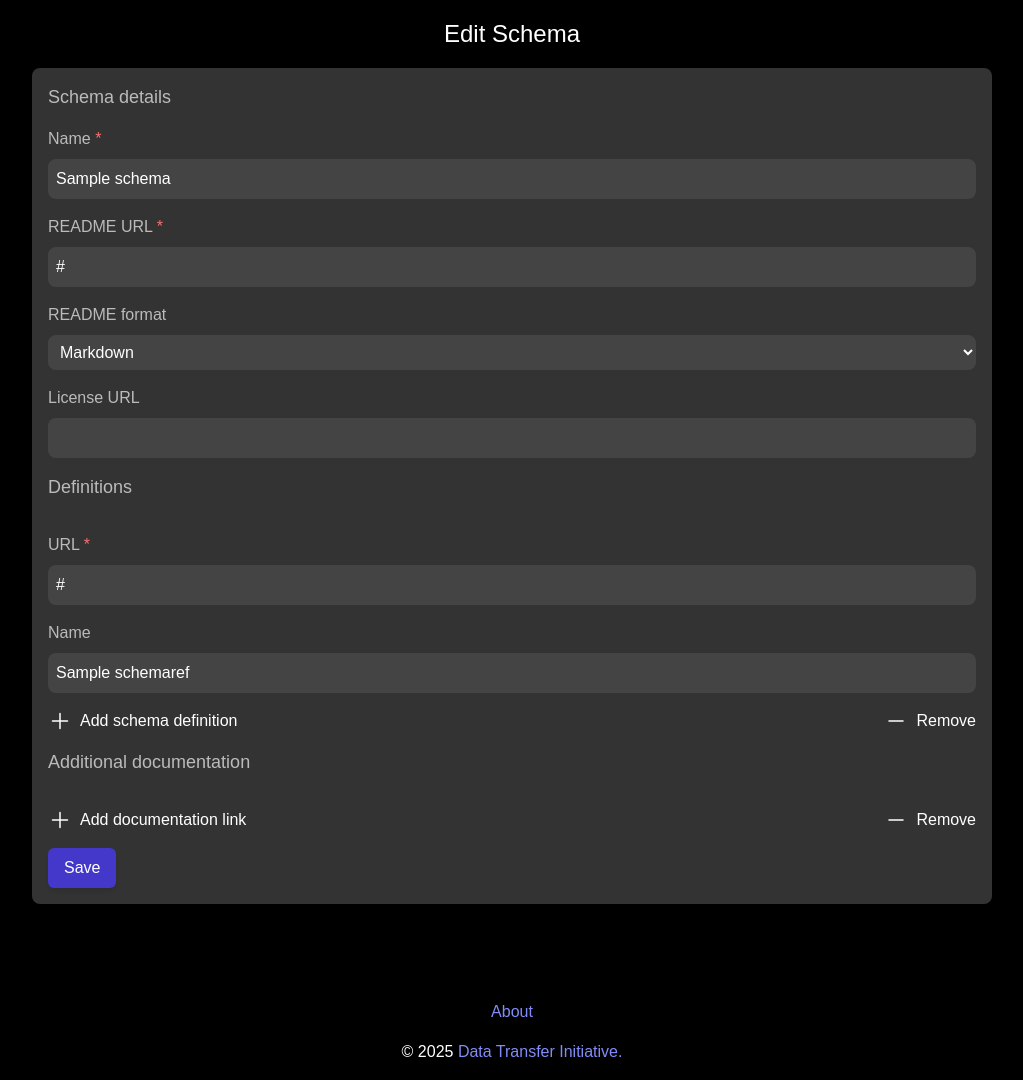
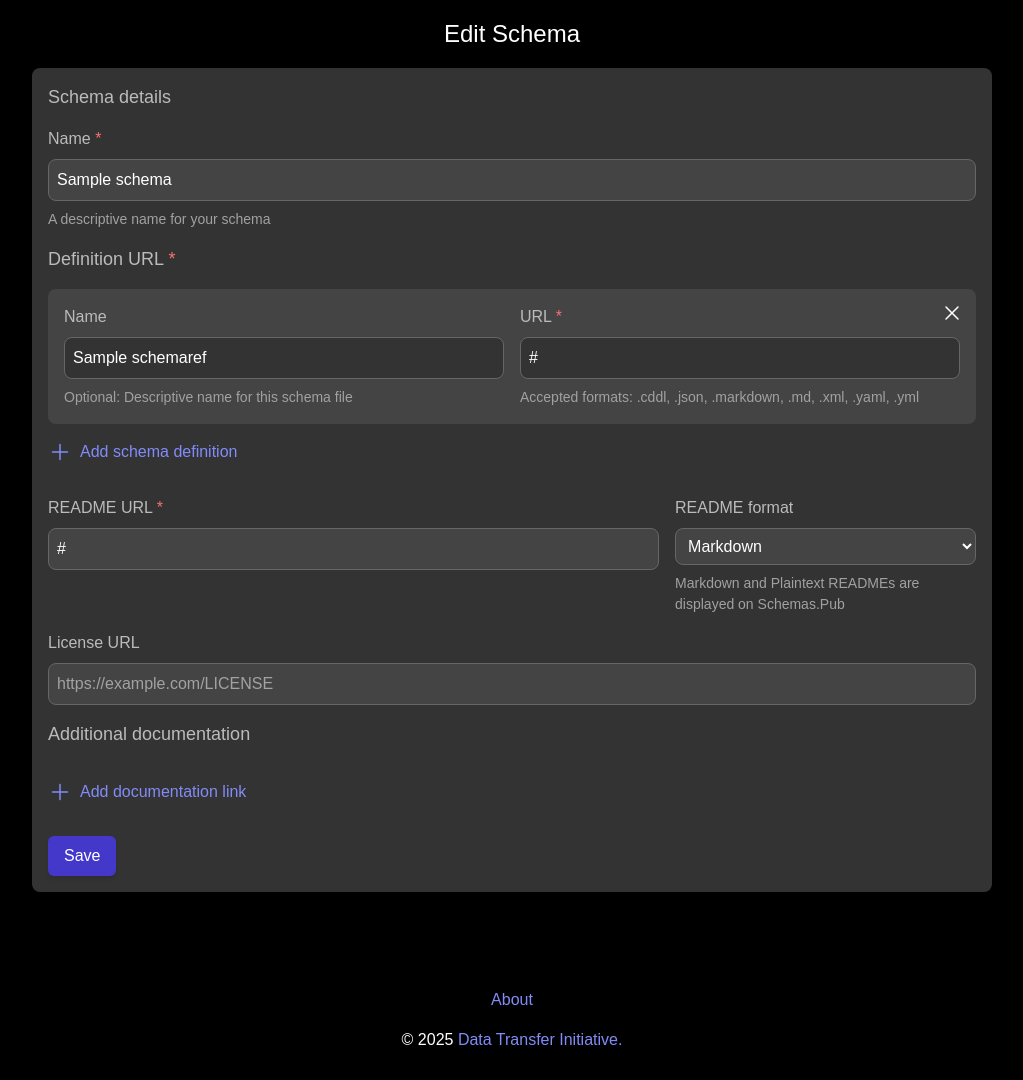
Before and after one commit to dtinit/schemaindex, a Django app: page /manage/schema/1 in a window 1280 px wide. Shown: the part 57-1137 px from the top of the page, without its empty margins (128-1151 px from the left). After the commit the page ends 1102 px from the top, so only its background shows below. Run offline with Django 5.2, Linux system fonts and the light colour scheme; a user stored in the database is signed in; tables that the repository leaves empty hold one stand-in row (values such as "Sample post"); some libraries are stand-ins or nearby versions.

Commit message:
Schema management form redesign (#153)
* Update schema management layout to mostly match design

* Remove leftover tab styles

* Style formset append buttons and refactor related button link styles

* Remove leftover tab JS

* Implement new formset close triggers

```diff
--- a/core/forms.py
+++ b/core/forms.py
@@ -2,9 +2,10 @@ from django import forms
 from django.core.exceptions import ValidationError
 from django.db.models import Q
 import requests
-from pygments.lexers import get_lexer_for_filename
+from pygments.lexers import get_lexer_for_filename, get_all_lexers
 from pygments.util import ClassNotFound
 from .models import DocumentationItem, SchemaRef, Schema
+
 
 '''
 This is currently just a list of languages supported
@@ -19,8 +20,20 @@ can less tightly connect what file extension something is to what we tell the hi
 Note that the actual allowlist is an intersection
 of this list and the lexers from pygments.
 '''
+
 SPECIFICATION_LANGUAGE_ALLOWLIST = [
 "bash","c","cpp","csharp","css","diff","go","graphql","ini","java","javascript","json","kotlin","less","lua","makefile","markdown","objectivec","perl","php","php-template","python","python-repl","r","ruby","rust","scss","shell","sql","swift","typescript","vbnet","wasm","xml","yaml","cddl"
+]
+
+# These are just alphabetized and shown as help text
+EXPLICITLY_SUPPORTED_FILE_EXTENSIONS = [
+    '.json',
+    '.markdown',
+    '.md',
+    '.xml',
+    '.yaml',
+    '.yml',
+    '.cddl'
 ]
 
 class ReferenceItemForm(forms.Form):
@@ -53,7 +66,20 @@ def clean_url(url):
 class SchemaRefForm(ReferenceItemForm):
     schema_id = None
 
-    name = forms.CharField(label="Name", max_length=200, required=False)
+    name = forms.CharField(
+        label="Name",
+        max_length=200,
+        required=False,
+        help_text="Optional: Descriptive name for this schema file"
+    )
+    url = forms.URLField(
+        label="URL",
+        help_text=f"Accepted formats: {', '.join(sorted(EXPLICITLY_SUPPORTED_FILE_EXTENSIONS))}"
+    )
+
+
+    def __init__(self, *args, **kwargs):
+        super().__init__(*args, **kwargs)
 
     def clean_url(self):
         if not self.cleaned_data['url']:
@@ -112,14 +138,26 @@ DocumentationItemFormsetFactory = forms.formset_factory(DocumentationItemForm, e
 class SchemaForm(forms.Form):
     id = None
 
-    name = forms.CharField(label="Name", max_length=200)
-    readme_url = forms.URLField(label="README URL")
+    name = forms.CharField(
+        label="Name",
+        max_length=200,
+        help_text="A descriptive name for your schema"
+    )
+    readme_url = forms.URLField(
+        label="README URL",
+        widget=forms.TextInput(attrs={'placeholder': 'https://example.com/README.md'})
+    )
     readme_format = forms.ChoiceField(
         choices=[('', 'Other')] + list(DocumentationItem.DocumentationItemFormat.choices),
         required=False,
         label="README format",
+        help_text="Markdown and Plaintext READMEs are displayed on Schemas.Pub"
     )
-    license_url = forms.URLField(label="License URL", required=False)
+    license_url = forms.URLField(
+        label="License URL",
+        required=False,
+        widget=forms.TextInput(attrs={'placeholder': 'https://example.com/LICENSE'})
+    )
 
     def __init__(self, *args, schema = None, **kwargs):
         super().__init__(*args, **kwargs)
--- a/core/static/css/site.css
+++ b/core/static/css/site.css
@@ -58,6 +58,7 @@ select {
   background: #444;
   color: var(--text-primary);
   width: 100%;
+  border: 1px solid #666;
 }
 
 .nav-header {
@@ -80,6 +81,7 @@ select {
   display: flex;
   gap: 0.5rem;
   align-items: center;
+  color: var(--text-primary);
 }
 
 .nav-header__auth-actions {
@@ -206,29 +208,6 @@ select {
   color: var(--text-secondary);
 }
 
-.button-link {
-  font-weight: 500;
-  color: var(--text-primary);
-}
-
-.button-link--primary {
-  background: var(--primary-color);
-  text-decoration: none;
-  border-radius: 1rem;
-  padding: 0.25rem 1.25rem;
-  box-shadow: 0 4px 4px -1px rgba(0, 0, 0, 0.1);
-}
-
-a.button-link--primary:hover {
-  color: var(--text-primary);
-  background: var(--primary-color-highlight);
-  text-decoration: none;
-}
-
-.button-link--primary:active {
-  box-shadow: none;
-}
-
 .account-page {
   width: 100%;
   max-width: 30rem;
@@ -247,8 +226,7 @@ a.button-link--primary:hover {
   align-self: flex-end;
 }
 
-.button,
-.tab-link {
+.button {
   font-weight: 500;
   cursor: pointer;
   color: var(--text-primary);
@@ -258,9 +236,35 @@ a.button-link--primary:hover {
   justify-content: center;
 }
 
-.button:hover,
-.tab-link:hover {
+.button:hover {
   color: var(--text-secondary);
+}
+
+/* A button that looks like a link */
+.button--link {
+  color: var(--text-link-color);
+}
+
+.button--link:hover {
+  color: var(--text-link-color-highlight);
+}
+
+.button--primary {
+  background: var(--primary-color);
+  text-decoration: none;
+  border-radius: 1rem;
+  padding: 0.25rem 1.25rem;
+  box-shadow: 0 4px 4px -1px rgba(0, 0, 0, 0.1);
+}
+
+a.button--primary:hover {
+  color: var(--text-primary);
+  background: var(--primary-color-highlight);
+  text-decoration: none;
+}
+
+.button--primary:active {
+  box-shadow: none;
 }
 
 .button--prominent,
@@ -339,11 +343,17 @@ a.button-link--primary:hover {
 .field label {
   font-size: 16px;
   font-weight: 500;
+  color: var(--text-secondary);
 }
 
 .field__label--is-required:after {
   content: '*';
   color: var(--danger-color-text);
+}
+
+.field__help-text {
+  font-size: 14px;
+  color: #a1a1a1;
 }
 
 .field--checkbox {
@@ -360,6 +370,24 @@ a.button-link--primary:hover {
 
 .field--checkbox label {
   cursor: pointer;
+}
+
+.split-field-container {
+  width: 100%;
+  display: flex;
+  gap: 1rem;
+}
+
+.split-field-container--50-50 .field {
+  width: 50%;
+}
+
+.split-field-container--67-33 .field:first-of-type {
+  width: 67%;
+}
+
+.split-field-container--67-33 .field:last-of-type {
+  width: 33%;
 }
 
 .errorlist {
@@ -432,6 +460,9 @@ a.button-link--primary:hover {
 
 .formsets {
   width: 100%;
+  display: flex;
+  flex-direction: column;
+  gap: 1rem;
 }
 
 .empty-form {
@@ -439,53 +470,33 @@ a.button-link--primary:hover {
 }
 
 .formset {
-  border-bottom: 1px solid #555;
-  padding: 1rem 0;
+  padding: 1rem;
+  border-radius: 8px;
+  background: #444;
+  width: 100%;
+  position: relative;
+}
+
+.formset input,
+.formset select {
+  background: #333;
 }
 
 .formset:first-child {
   padding-top: 0;
 }
 
-.formset:last-child {
-  border-bottom: none;
-  padding-bottom: 0;
+.formset .formset__close-trigger {
+  position: absolute;
+  right: 0.75rem;
+  top: 0.75rem;
 }
 
 .formset-controls {
   display: flex;
   align-items: center;
   justify-content: space-between;
-}
-
-.tab-links {
-  width: 100%;
-  display: flex;
-  align-items: center;
-  justify-content: flex-start;
-  gap: 2rem;
-  border-bottom: 1px solid #555;
-  overflow: auto;
-}
-
-.tab-link {
-  padding: 0.5rem 0 1rem;
-  border-bottom: 2px solid transparent;
-}
-
-.tab-link:hover {
-  color: var(--text-link-color-highlight);
-  border-color: var(--text-link-color-highlight);
-}
-
-.tab-link--is-active,
-.tab-link--is-active:hover {
-  color: var(--text-link-color);
-  border-color: var(--text-link-color);
-}
-
-.inactive-tab {
-  display: none !important;
+  margin-bottom: 1rem;
 }
 
 .site-footer {
--- a/core/static/js/site.js
+++ b/core/static/js/site.js
@@ -14,6 +14,78 @@
       clearTimeout(timeout);
       timeout = setTimeout(() => fn(...args), time);
     };
+  };
+
+  /** @param {HTMLElement} formsetElement */
+  const attachFormsetControlHandlers = (formsetElement) => {
+    const closeTriggerElements = Array.from(
+      formsetElement.getElementsByClassName('formset__close-trigger')
+    );
+    closeTriggerElements.forEach((element) => {
+      element.addEventListener('click', () => {
+        formsetElement.remove();
+      });
+    });
+  };
+
+  /**
+   * Django formsets have an internal "management form" which tracks
+   * the number of forms inside the formset. Rather than updating these
+   * values manually as we add or remove forms, here we start watching
+   * the formset's children so we can update the management form values
+   * as we detect forms being added/removed.
+   *
+   * Note: this assumes all forms within an element with the
+   * "data-formset-list-id" attribute have the ".formset" class.
+   *
+   * @param {HTMLElement} formsetListElement
+   */
+  const initializeFormsetListManagementForm = (formsetListElement) => {
+    const formsetListId = formsetListElement.getAttribute(
+      'data-formset-list-id'
+    );
+    if (!formsetListId) {
+      console.error(
+        new Error(
+          "The formset list element has no 'data-formset-list-id' attribute"
+        )
+      );
+      return;
+    }
+    const totalFormInput = formsetListElement.querySelector(
+      `input[name="${formsetListId}-TOTAL_FORMS"]`
+    );
+    const mutationObserver = new MutationObserver((mutationList) => {
+      mutationList.forEach((mutation) => {
+        if (mutation.type !== 'childList') {
+          return;
+        }
+        if (!(totalFormInput instanceof HTMLInputElement)) {
+          console.error(
+            new Error(
+              'The formset list element has no TOTAL_FORMS input (did you forget to render the management form?'
+            )
+          );
+          return;
+        }
+        totalFormInput.value = formsetListElement
+          .getElementsByClassName('formset')
+          .length.toString();
+        // If nodes were not added, we're done. Otherwise, wire up the handlers.
+        if (!mutation.addedNodes || !mutation.addedNodes.length) {
+          return;
+        }
+        mutation.addedNodes.forEach((node) => {
+          if (
+            node instanceof HTMLElement &&
+            node.classList.contains('formset')
+          ) {
+            attachFormsetControlHandlers(node);
+          }
+        });
+      });
+    });
+    mutationObserver.observe(formsetListElement, { childList: true });
   };
 
   document.addEventListener('DOMContentLoaded', () => {
@@ -45,6 +117,22 @@
       });
     });
 
+    Array.from(document.querySelectorAll('[data-formset-list-id]')).forEach(
+      (formsetListElement) => {
+        if (!(formsetListElement instanceof HTMLElement)) {
+          return;
+        }
+        initializeFormsetListManagementForm(formsetListElement);
+        Array.from(
+          formsetListElement.getElementsByClassName('formset')
+        ).forEach((formsetElement) => {
+          if (formsetElement instanceof HTMLElement) {
+            attachFormsetControlHandlers(formsetElement);
+          }
+        });
+      }
+    );
+
     Array.from(
       document.querySelectorAll('[data-formset-append-to-list-id]')
     ).forEach((appendTriggerElement) => {
@@ -74,50 +162,6 @@
           currentFormItemCount.toString()
         );
         formsetListElement.insertAdjacentHTML('beforeend', nextFormItemHtml);
-        const totalFormInput = formsetListElement.querySelector(
-          `input[name="${formsetListId}-TOTAL_FORMS"]`
-        );
-        if (totalFormInput instanceof HTMLInputElement) {
-          totalFormInput.value = (currentFormItemCount + 1).toString();
-        }
-      });
-    });
-
-    Array.from(
-      document.querySelectorAll('[data-formset-remove-from-list-id]')
-    ).forEach((removeTriggerElement) => {
-      const formsetListId = removeTriggerElement.getAttribute(
-        'data-formset-remove-from-list-id'
-      );
-      if (!formsetListId) {
-        return;
-      }
-      const formsetListElement = document.querySelector(
-        `[data-formset-list-id="${formsetListId}"]`
-      );
-      if (!formsetListElement) {
-        return;
-      }
-      const totalFormCountInput = formsetListElement.querySelector(
-        `input[name="${formsetListId}-TOTAL_FORMS"]`
-      );
-      if (!(totalFormCountInput instanceof HTMLInputElement)) {
-        return;
-      }
-      removeTriggerElement.addEventListener('click', () => {
-        const formsetElements = Array.from(
-          formsetListElement.getElementsByClassName('formset')
-        );
-        if (!formsetElements.length) {
-          return;
-        }
-        formsetElements[formsetElements.length - 1].remove();
-        const totalFormInput = formsetListElement.querySelector(
-          `input[name="${formsetListId}-TOTAL_FORMS"]`
-        );
-        if (totalFormInput instanceof HTMLInputElement) {
-          totalFormInput.value = (formsetElements.length - 1).toString();
-        }
       });
     });
 
@@ -128,66 +172,5 @@
         }
       );
     }, MESSAGE_TIMEOUT_MS);
-
-    /** @param {string} tabId */
-    const activateTab = (tabId) => {
-      const tabLinkElement = document.querySelector(
-        `[data-tab-link="${tabId}"]`
-      );
-      const tabElement = document.querySelector(`[data-tab-id="${tabId}"]`);
-      if (
-        !(tabLinkElement instanceof HTMLElement) ||
-        !(tabElement instanceof HTMLElement) ||
-        !tabElement.parentElement ||
-        !tabLinkElement.parentElement ||
-        !tabLinkElement.parentElement.parentElement
-      ) {
-        return;
-      }
-      const tabContainerElement = tabElement.parentElement;
-      const tabLinkContainerElement =
-        tabLinkElement.parentElement.parentElement;
-      Array.from(tabContainerElement.children).forEach((otherTabElement) => {
-        if (otherTabElement === tabElement) {
-          otherTabElement.classList.remove('inactive-tab');
-          return;
-        }
-        otherTabElement.classList.add('inactive-tab');
-      });
-
-      Array.from(tabLinkContainerElement.children).forEach(
-        (otherTabLinkContainerElement) => {
-          const otherTabLinkElement = otherTabLinkContainerElement.children[0];
-          if (!otherTabLinkElement) {
-            return;
-          }
-          if (otherTabLinkElement === tabLinkElement) {
-            otherTabLinkElement.classList.add('tab-link--is-active');
-            return;
-          }
-          otherTabLinkElement.classList.remove('tab-link--is-active');
-        }
-      );
-    };
-
-    Array.from(document.querySelectorAll('.tab-links')).forEach(
-      (tabLinkContainerElement) => {
-        const tabLinkElements = Array.from(
-          tabLinkContainerElement.querySelectorAll('.tab-link')
-        );
-        tabLinkElements.forEach((tabLinkElement, i) => {
-          const tabId = tabLinkElement.getAttribute('data-tab-link');
-          if (!tabId) {
-            return;
-          }
-          if (i === 0) {
-            activateTab(tabId);
-          }
-          tabLinkElement.addEventListener('click', () => {
-            activateTab(tabId);
-          });
-        });
-      }
-    );
   });
 })();
--- a/core/templates/allauth/layouts/base.html
+++ b/core/templates/allauth/layouts/base.html
@@ -18,7 +18,7 @@
     <body>
         <header
             class="nav-header nav-header--with-home-link">
-            <a class="home-link button-link" href="{% url 'index' %}">
+            <a class="home-link" href="{% url 'index' %}">
                 <span>
                     <span class="color-logo">{</span>Schemas<span class="color-logo">.</span>Pub<span class="color-logo">}</span>
                 </span>
--- a/core/templates/core/layouts/base.html
+++ b/core/templates/core/layouts/base.html
@@ -25,7 +25,7 @@
                 {% endif %}"
             >
             {% if request.path != '/' %}
-            <a class="home-link button-link" href="{% url 'index' %}">
+            <a class="home-link" href="{% url 'index' %}">
                 <span>
                     <span class="color-logo">{</span>Schemas<span class="color-logo">.</span>Pub<span class="color-logo">}</span>
                 </span>
@@ -40,8 +40,8 @@
             </a>
             {% else %}
             <div class="nav-header__auth-actions">
-                <a href="{% url 'account_signup' %}" class="button-link">Sign up</a>
-                <a href="{% url 'account_login' %}" class="button-link button-link--primary">Sign in</a>
+                <a href="{% url 'account_signup' %}" class="button">Sign up</a>
+                <a href="{% url 'account_login' %}" class="button button--primary">Sign in</a>
             </div>
             {% endif %}
             {% endif %}
--- /dev/null
+++ b/core/templates/core/manage/documentation_item_form.html
@@ -0,0 +1,15 @@
+<li class="formset form-container">
+  <button class="button formset__close-trigger" type="button">
+    <svg xmlns="http://www.w3.org/2000/svg" fill="none" viewBox="0 0 24 24" stroke-width="1.5" stroke="currentColor" class="icon--md">
+      <path stroke-linecap="round" stroke-linejoin="round" d="M6 18 18 6M6 6l12 12" />
+    </svg>
+  </button>
+  <div class="split-field-container split-field-container--67-33">
+    {% include "core/manage/field.html" with field=form.name %}
+    {% include "core/manage/field.html" with field=form.role %}
+  </div>
+  <div class="split-field-container split-field-container--67-33">
+    {% include "core/manage/field.html" with field=form.url %}
+    {% include "core/manage/field.html" with field=form.format %}
+  </div>
+</li>
--- a/core/templates/core/manage/field.html
+++ b/core/templates/core/manage/field.html
@@ -5,5 +5,10 @@
     {{ field.label }}
   </label>
   {{ field }}
+  {% if field.help_text %}
+  <div class="field__help-text">
+    {{ field.help_text }}
+  </div>
+  {% endif %}
   {{ field.errors }}
 </div>
--- a/core/templates/core/manage/formset_item.html
+++ /dev/null
@@ -1,5 +0,0 @@
-<li class="formset form-container">
-  {% for field in form %}
-  {% include "core/manage/field.html" with field=field %}
-  {% endfor %}
-</li>
--- a/core/templates/core/manage/schema.html
+++ b/core/templates/core/manage/schema.html
@@ -19,59 +19,50 @@ Edit Schema
     <form action="{% if is_new %}{% url 'manage_schema_new' %}{% else %}{% url 'manage_schema' schema_id=schema.pk %}{% endif %}" method="POST">
       {% csrf_token %}
       <h2>Schema details</h2>
-      {% for field in form %}
-      {% include "core/manage/field.html" with field=field %}
-      {% endfor %}
-      <h2>Definitions</h2>
+      {% include "core/manage/field.html" with field=form.name %}
+      <h2 class="field__label--is-required">Definition URL </h2>
       <ul class="formsets" data-formset-list-id="schema_refs">
       {{ form.schema_refs_formset.management_form }}
       {% for subform in form.schema_refs_formset %}
-        {% include "core/manage/formset_item.html" with form=subform %}
+        {% include "core/manage/schema_ref_form.html" with form=subform %}
       {% endfor %}
       </ul>
       <div class="formset-controls">
-        <button type="button" class="button" data-formset-append-to-list-id="schema_refs">
+        <button type="button" class="button button--link" data-formset-append-to-list-id="schema_refs">
           <svg xmlns="http://www.w3.org/2000/svg" fill="none" viewBox="0 0 24 24" stroke-width="1.5" stroke="currentColor" class="icon--md">
             <path stroke-linecap="round" stroke-linejoin="round" d="M12 4.5v15m7.5-7.5h-15" />
           </svg>
           Add schema definition
         </button>
-        <button type="button" class="button" data-formset-remove-from-list-id="schema_refs">
-          <svg xmlns="http://www.w3.org/2000/svg" fill="none" viewBox="0 0 24 24" stroke-width="1.5" stroke="currentColor" class="icon--md">
-            <path stroke-linecap="round" stroke-linejoin="round" d="M5 12h14" />
-          </svg>
-          Remove
-        </button>
       </div>
+      <div class="split-field-container split-field-container--67-33">
+        {% include "core/manage/field.html" with field=form.readme_url %}
+        {% include "core/manage/field.html" with field=form.readme_format %}
+      </div>
+      {% include "core/manage/field.html" with field=form.license_url %}
       <h2>Additional documentation</h2>
       <ul class="formsets" data-formset-list-id="documentation_items">
       {{ form.additional_documentation_items_formset.management_form }}
       {% for subform in form.additional_documentation_items_formset %}
-        {% include "core/manage/formset_item.html" with form=subform %}
+        {% include "core/manage/documentation_item_form.html" with form=subform %}
       {% endfor %}
       </ul>
       <div class="formset-controls">
-        <button type="button" class="button" data-formset-append-to-list-id="documentation_items">
+        <button type="button" class="button button--link" data-formset-append-to-list-id="documentation_items">
           <svg xmlns="http://www.w3.org/2000/svg" fill="none" viewBox="0 0 24 24" stroke-width="1.5" stroke="currentColor" class="icon--md">
             <path stroke-linecap="round" stroke-linejoin="round" d="M12 4.5v15m7.5-7.5h-15" />
           </svg>
           Add documentation link
-        </button>
-        <button type="button" class="button" data-formset-remove-from-list-id="documentation_items">
-          <svg xmlns="http://www.w3.org/2000/svg" fill="none" viewBox="0 0 24 24" stroke-width="1.5" stroke="currentColor" class="icon--md">
-            <path stroke-linecap="round" stroke-linejoin="round" d="M5 12h14" />
-          </svg>
-          Remove
         </button>
       </div>
       {{ form.non_field_errors }}
       <button type="submit" class="button button--prominent">{% if is_new %}Create schema{% else %}Save{% endif %}</button>
     </form>
     <div class="empty-form" data-formset-template-for-id="documentation_items">
-      {% include "core/manage/formset_item.html" with form=form.additional_documentation_items_formset.empty_form %}
+      {% include "core/manage/documentation_item_form.html" with form=form.additional_documentation_items_formset.empty_form %}
     </div>
     <div class="empty-form" data-formset-template-for-id="schema_refs">
-      {% include "core/manage/formset_item.html" with form=form.schema_refs_formset.empty_form %}
+      {% include "core/manage/schema_ref_form.html" with form=form.schema_refs_formset.empty_form %}
     </div>
   </section>
 </main>
--- /dev/null
+++ b/core/templates/core/manage/schema_ref_form.html
@@ -0,0 +1,11 @@
+<li class="formset form-container">
+  <button class="button formset__close-trigger" type="button">
+    <svg xmlns="http://www.w3.org/2000/svg" fill="none" viewBox="0 0 24 24" stroke-width="1.5" stroke="currentColor" class="icon--md">
+      <path stroke-linecap="round" stroke-linejoin="round" d="M6 18 18 6M6 6l12 12" />
+    </svg>
+  </button>
+  <div class="split-field-container split-field-container--50-50">
+    {% include "core/manage/field.html" with field=form.name %}
+    {% include "core/manage/field.html" with field=form.url %}
+  </div>
+</li>
```
